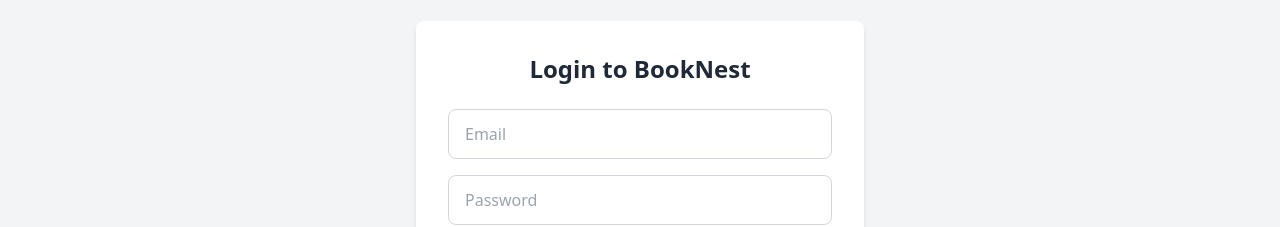
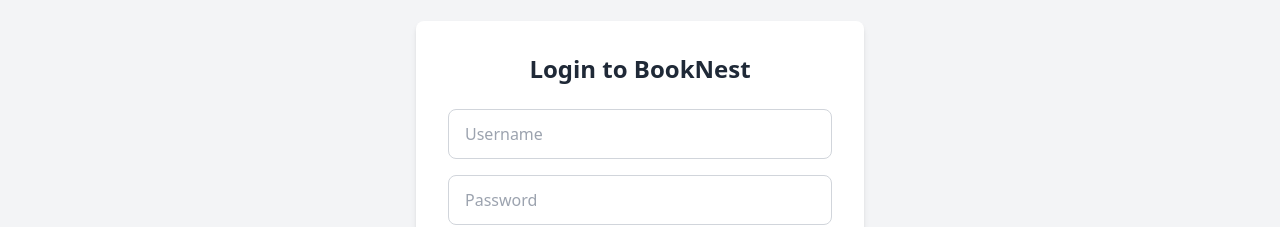
Before and after one commit to jonmaccc4/BookNest-library, a React (Vite) app in the folder frontend/: page /login in a window 1280 px wide. Shown: the part 211-438 px from the top of the page. Built offline with nearby package versions, Linux system fonts and the light colour scheme.

Commit message:
Fix login/register to match backend with username

```diff
--- a/frontend/src/pages/Login.jsx
+++ b/frontend/src/pages/Login.jsx
@@ -1,4 +1,4 @@
-// src/pages/Login.jsx
+
 import { useState } from "react";
 import { useNavigate, Link } from "react-router-dom";
 import { useAuth } from "../context/AuthContext";
@@ -7,7 +7,7 @@
 const BASE_URL = import.meta.env.VITE_BACKEND_URL;
 
 function Login() {
-  const [email, setEmail] = useState("");
+  const [username, setUsername] = useState("");
   const [password, setPassword] = useState("");
   const { login } = useAuth();
   const navigate = useNavigate();
@@ -22,7 +22,7 @@
           "Content-Type": "application/json",
         },
         credentials: "include",
-        body: JSON.stringify({ email, password }),
+        body: JSON.stringify({ username, password }),
       });
 
       const data = await res.json();
@@ -53,10 +53,10 @@
 
         <form onSubmit={handleSubmit} className="space-y-4">
           <input
-            type="email"
-            placeholder="Email"
-            value={email}
-            onChange={(e) => setEmail(e.target.value)}
+            type="text"
+            placeholder="Username"
+            value={username}
+            onChange={(e) => setUsername(e.target.value)}
             required
             className="w-full px-4 py-3 border border-gray-300 rounded-lg focus:outline-none focus:ring-2 focus:ring-indigo-500"
           />
```
